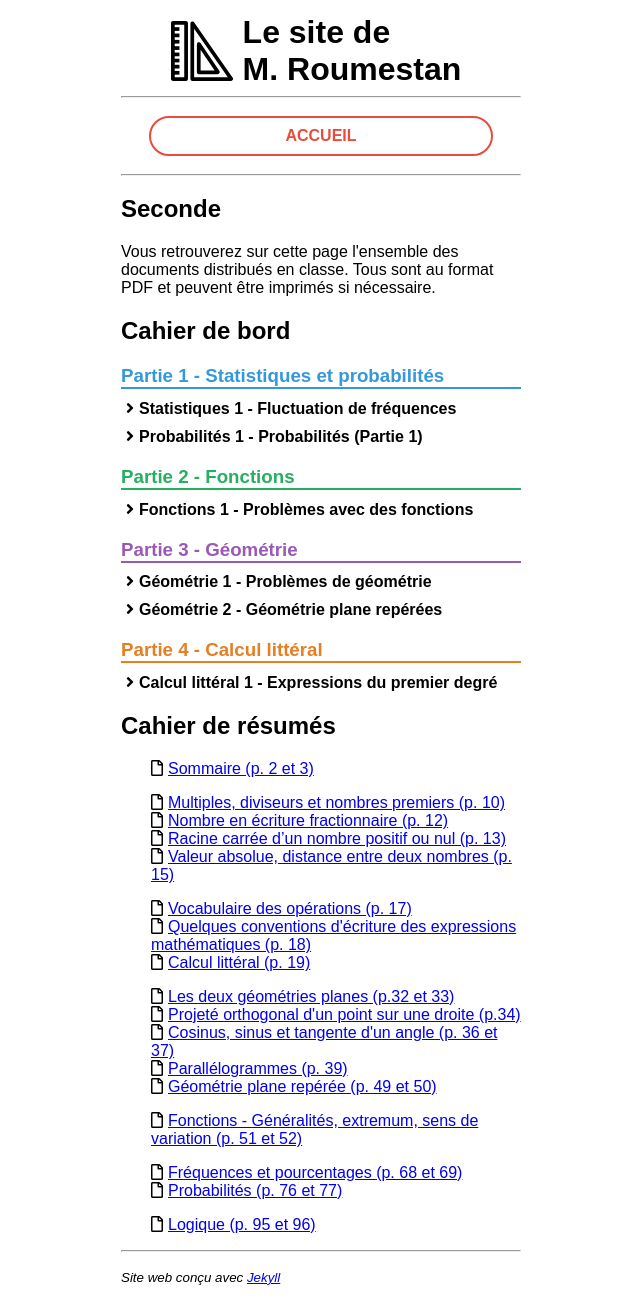
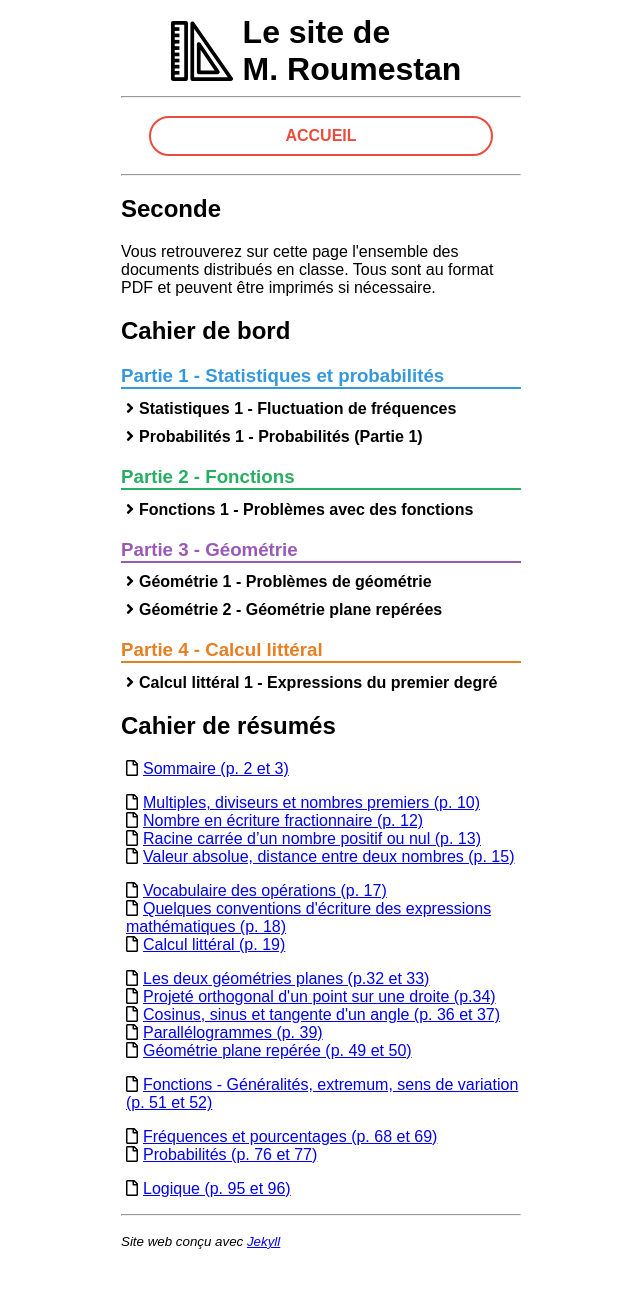
Before and after one commit to roumesta/roumestan.github.io, a Jekyll site: the page built from seconde.html, in a window 1280 px wide. Shown: the whole page, without its empty margins (319-959 px from the left). Built offline with Jekyll 4.4.1, drawn with Linux system fonts in a browser that asks for light colours; after the commit the page ends 1279 px from its top, so only the background shows below that.

Commit message:
Ajustements list

```diff
--- a/_sass/main.scss
+++ b/assets/css/styles.css
@@ -1,3 +1,6 @@
+---
+---
+
 body {
     font-family: 'Arial', sans-serif;
     max-width: 400px;
--- a/assets/css/styles.scss
+++ /dev/null
@@ -1,4 +0,0 @@
----
----
-
-@import "main";
--- a/seconde.html
+++ b/seconde.html
@@ -18,7 +18,7 @@ title: Seconde
 
   ul {
     list-style-type: none;
-    padding-left: 30px;
+    padding-left:5px;
   }
 
 
```
